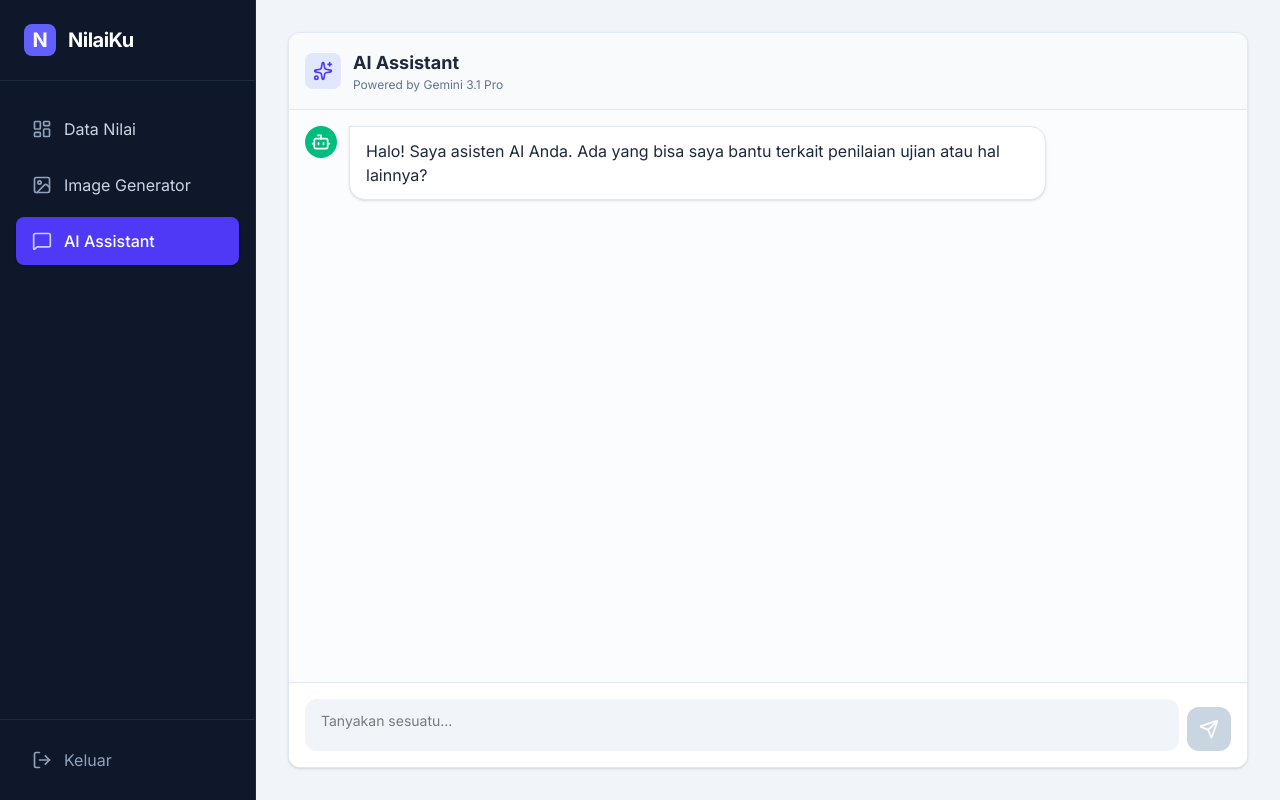
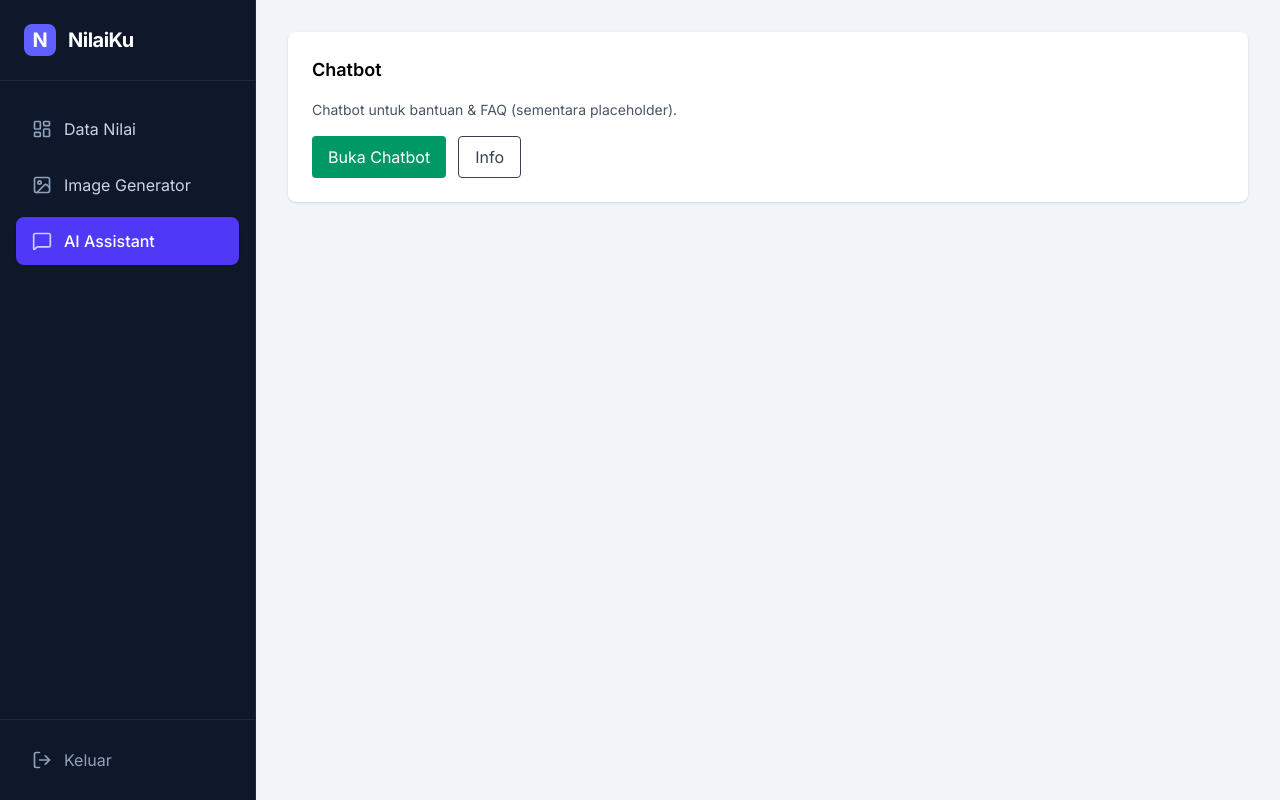
Before and after one commit to farisinshiran/Tasmi-Al-Qur-an-App, a Next.js app: page / in a window 1280 px wide. Both pictures are taken after a click on the button "AI Assistant". Built offline with nearby package versions, Linux system fonts and the light colour scheme.

Commit message:
Refactor Chatbot component structure and UI

```diff
--- a/components/Chatbot.tsx
+++ b/components/Chatbot.tsx
@@ -1,189 +1,272 @@
+// 'use client';
+
+// import React, { useState, useRef, useEffect } from 'react';
+// import { GoogleGenAI } from '@google/genai';
+// import { Send, Bot, User, Loader2, Sparkles } from 'lucide-react';
+// import ReactMarkdown from 'react-markdown';
+
+// interface Message {
+//   id: string;
+//   role: 'user' | 'model';
+//   text: string;
+// }
+
+// export default function Chatbot() {
+//   const [messages, setMessages] = useState<Message[]>([
+//     {
+//       id: '1',
+//       role: 'model',
+//       text: 'Halo! Saya asisten AI Anda. Ada yang bisa saya bantu terkait penilaian ujian atau hal lainnya?',
+//     },
+//   ]);
+//   const [input, setInput] = useState('');
+//   const [isLoading, setIsLoading] = useState(false);
+//   const messagesEndRef = useRef<HTMLDivElement>(null);
+
+//   const scrollToBottom = () => {
+//     messagesEndRef.current?.scrollIntoView({ behavior: 'smooth' });
+//   };
+
+//   useEffect(() => {
+//     scrollToBottom();
+//   }, [messages]);
+
+//   const handleSend = async () => {
+//     if (!input.trim()) return;
+
+//     const userMessage: Message = {
+//       id: Date.now().toString(),
+//       role: 'user',
+//       text: input,
+//     };
+
+//     setMessages((prev) => [...prev, userMessage]);
+//     setInput('');
+//     setIsLoading(true);
+
+//     try {
+//       const ai = new GoogleGenAI({ apiKey: process.env.NEXT_PUBLIC_GEMINI_API_KEY || '' });
+//       const chat = ai.chats.create({
+//         model: 'gemini-3.1-pro-preview',
+//         config: {
+//           systemInstruction: 'Anda adalah asisten cerdas untuk aplikasi penilaian ujian sekolah. Berikan jawaban yang ringkas, profesional, dan membantu.',
+//         },
+//       });
+
+//       // We need to send previous history if we want a real chat, but for simplicity we can just send the current message.
+//       // To make it a real chat, we should ideally use the chat object and keep it in state, or reconstruct history.
+//       // Let's just use generateContent with history for simplicity if we don't keep the chat object.
+//       // Actually, the SDK supports `chat.sendMessageStream`. Let's use `generateContent` with history for statelessness, or just `sendMessage` on a new chat instance with history.
+
+//       // Reconstructing history for generateContent:
+//       const history = messages.map(m => ({
+//         role: m.role,
+//         parts: [{ text: m.text }]
+//       }));
+
+//       // Add current user message
+//       history.push({
+//         role: 'user',
+//         parts: [{ text: userMessage.text }]
+//       });
+
+//       const response = await ai.models.generateContent({
+//         model: 'gemini-3.1-pro-preview',
+//         contents: history,
+//         config: {
+//           systemInstruction: 'Anda adalah asisten cerdas untuk aplikasi penilaian ujian sekolah. Berikan jawaban yang ringkas, profesional, dan membantu.',
+//         }
+//       });
+
+//       const modelMessage: Message = {
+//         id: (Date.now() + 1).toString(),
+//         role: 'model',
+//         text: response.text || 'Maaf, saya tidak dapat memproses permintaan Anda.',
+//       };
+
+//       setMessages((prev) => [...prev, modelMessage]);
+//     } catch (error) {
+//       console.error('Chat error:', error);
+//       const errorMessage: Message = {
+//         id: (Date.now() + 1).toString(),
+//         role: 'model',
+//         text: 'Terjadi kesalahan saat menghubungi AI. Pastikan API key Anda valid.',
+//       };
+//       setMessages((prev) => [...prev, errorMessage]);
+//     } finally {
+//       setIsLoading(false);
+//     }
+//   };
+
+//   const handleKeyDown = (e: React.KeyboardEvent) => {
+//     if (e.key === 'Enter' && !e.shiftKey) {
+//       e.preventDefault();
+//       handleSend();
+//     }
+//   };
+
+//   return (
+//     <div className="flex flex-col h-full bg-white rounded-xl shadow-sm border border-slate-200 overflow-hidden">
+//       <div className="p-4 border-b border-slate-200 bg-slate-50 flex items-center space-x-3">
+//         <div className="bg-indigo-100 p-2 rounded-lg text-indigo-600">
+//           <Sparkles className="w-5 h-5" />
+//         </div>
+//         <div>
+//           <h2 className="text-lg font-bold text-slate-800">AI Assistant</h2>
+//           <p className="text-xs text-slate-500">Powered by Gemini 3.1 Pro</p>
+//         </div>
+//       </div>
+
+//       <div className="flex-1 overflow-y-auto p-4 space-y-6 bg-slate-50/50">
+//         {messages.map((msg) => (
+//           <div
+//             key={msg.id}
+//             className={`flex ${msg.role === 'user' ? 'justify-end' : 'justify-start'}`}
+//           >
+//             <div className={`flex max-w-[80%] ${msg.role === 'user' ? 'flex-row-reverse' : 'flex-row'}`}>
+//               <div
+//                 className={`flex-shrink-0 h-8 w-8 rounded-full flex items-center justify-center ${
+//                   msg.role === 'user' ? 'bg-indigo-600 text-white ml-3' : 'bg-emerald-500 text-white mr-3'
+//                 }`}
+//               >
+//                 {msg.role === 'user' ? <User className="w-5 h-5" /> : <Bot className="w-5 h-5" />}
+//               </div>
+//               <div
+//                 className={`px-4 py-3 rounded-2xl ${
+//                   msg.role === 'user'
+//                     ? 'bg-indigo-600 text-white rounded-tr-none'
+//                     : 'bg-white text-slate-800 border border-slate-200 rounded-tl-none shadow-sm'
+//                 }`}
+//               >
+//                 {msg.role === 'user' ? (
+//                   <p className="whitespace-pre-wrap text-sm">{msg.text}</p>
+//                 ) : (
+//                   <div className="prose prose-sm max-w-none prose-p:leading-relaxed prose-pre:bg-slate-800 prose-pre:text-slate-100">
+//                     <ReactMarkdown>{msg.text}</ReactMarkdown>
+//                   </div>
+//                 )}
+//               </div>
+//             </div>
+//           </div>
+//         ))}
+//         {isLoading && (
+//           <div className="flex justify-start">
+//             <div className="flex max-w-[80%] flex-row">
+//               <div className="flex-shrink-0 h-8 w-8 rounded-full bg-emerald-500 text-white mr-3 flex items-center justify-center">
+//                 <Bot className="w-5 h-5" />
+//               </div>
+//               <div className="px-4 py-3 rounded-2xl bg-white text-slate-800 border border-slate-200 rounded-tl-none shadow-sm flex items-center space-x-2">
+//                 <Loader2 className="w-4 h-4 animate-spin text-emerald-500" />
+//                 <span className="text-sm text-slate-500">AI sedang mengetik...</span>
+//               </div>
+//             </div>
+//           </div>
+//         )}
+//         <div ref={messagesEndRef} />
+//       </div>
+
+//       <div className="p-4 bg-white border-t border-slate-200">
+//         <div className="relative flex items-end space-x-2">
+//           <textarea
+//             className="w-full bg-slate-100 border-transparent focus:bg-white focus:border-indigo-500 focus:ring-2 focus:ring-indigo-200 rounded-xl px-4 py-3 text-sm resize-none max-h-32 min-h-[52px]"
+//             placeholder="Tanyakan sesuatu..."
+//             rows={1}
+//             value={input}
+//             onChange={(e) => setInput(e.target.value)}
+//             onKeyDown={handleKeyDown}
+//           />
+//           <button
+//             onClick={handleSend}
+//             disabled={!input.trim() || isLoading}
+//             className="flex-shrink-0 bg-indigo-600 text-white p-3 rounded-xl hover:bg-indigo-700 disabled:bg-slate-300 disabled:cursor-not-allowed transition-colors"
+//           >
+//             <Send className="w-5 h-5" />
+//           </button>
+//         </div>
+//       </div>
+//     </div>
+//   );
+// }
+
+
 'use client';
 
-import React, { useState, useRef, useEffect } from 'react';
-import { GoogleGenAI } from '@google/genai';
-import { Send, Bot, User, Loader2, Sparkles } from 'lucide-react';
-import ReactMarkdown from 'react-markdown';
-
-interface Message {
-  id: string;
-  role: 'user' | 'model';
-  text: string;
-}
+import React, { useEffect, useState } from 'react';
 
 export default function Chatbot() {
-  const [messages, setMessages] = useState<Message[]>([
-    {
-      id: '1',
-      role: 'model',
-      text: 'Halo! Saya asisten AI Anda. Ada yang bisa saya bantu terkait penilaian ujian atau hal lainnya?',
-    },
-  ]);
-  const [input, setInput] = useState('');
-  const [isLoading, setIsLoading] = useState(false);
-  const messagesEndRef = useRef<HTMLDivElement>(null);
+  const [open, setOpen] = useState(false);
+  const [showToast, setShowToast] = useState(false);
 
-  const scrollToBottom = () => {
-    messagesEndRef.current?.scrollIntoView({ behavior: 'smooth' });
-  };
+  function handleOpen() {
+    setOpen(true);
+    setShowToast(true);
+  }
 
   useEffect(() => {
-    scrollToBottom();
-  }, [messages]);
-
-  const handleSend = async () => {
-    if (!input.trim()) return;
-
-    const userMessage: Message = {
-      id: Date.now().toString(),
-      role: 'user',
-      text: input,
-    };
-
-    setMessages((prev) => [...prev, userMessage]);
-    setInput('');
-    setIsLoading(true);
-
-    try {
-      const ai = new GoogleGenAI({ apiKey: process.env.NEXT_PUBLIC_GEMINI_API_KEY || '' });
-      const chat = ai.chats.create({
-        model: 'gemini-3.1-pro-preview',
-        config: {
-          systemInstruction: 'Anda adalah asisten cerdas untuk aplikasi penilaian ujian sekolah. Berikan jawaban yang ringkas, profesional, dan membantu.',
-        },
-      });
-
-      // We need to send previous history if we want a real chat, but for simplicity we can just send the current message.
-      // To make it a real chat, we should ideally use the chat object and keep it in state, or reconstruct history.
-      // Let's just use generateContent with history for simplicity if we don't keep the chat object.
-      // Actually, the SDK supports `chat.sendMessageStream`. Let's use `generateContent` with history for statelessness, or just `sendMessage` on a new chat instance with history.
-
-      // Reconstructing history for generateContent:
-      const history = messages.map(m => ({
-        role: m.role,
-        parts: [{ text: m.text }]
-      }));
-
-      // Add current user message
-      history.push({
-        role: 'user',
-        parts: [{ text: userMessage.text }]
-      });
-
-      const response = await ai.models.generateContent({
-        model: 'gemini-3.1-pro-preview',
-        contents: history,
-        config: {
-          systemInstruction: 'Anda adalah asisten cerdas untuk aplikasi penilaian ujian sekolah. Berikan jawaban yang ringkas, profesional, dan membantu.',
-        }
-      });
-
-      const modelMessage: Message = {
-        id: (Date.now() + 1).toString(),
-        role: 'model',
-        text: response.text || 'Maaf, saya tidak dapat memproses permintaan Anda.',
-      };
-
-      setMessages((prev) => [...prev, modelMessage]);
-    } catch (error) {
-      console.error('Chat error:', error);
-      const errorMessage: Message = {
-        id: (Date.now() + 1).toString(),
-        role: 'model',
-        text: 'Terjadi kesalahan saat menghubungi AI. Pastikan API key Anda valid.',
-      };
-      setMessages((prev) => [...prev, errorMessage]);
-    } finally {
-      setIsLoading(false);
-    }
-  };
-
-  const handleKeyDown = (e: React.KeyboardEvent) => {
-    if (e.key === 'Enter' && !e.shiftKey) {
-      e.preventDefault();
-      handleSend();
-    }
-  };
+    if (!showToast) return;
+    const t = setTimeout(() => setShowToast(false), 2500);
+    return () => clearTimeout(t);
+  }, [showToast]);
 
   return (
-    <div className="flex flex-col h-full bg-white rounded-xl shadow-sm border border-slate-200 overflow-hidden">
-      <div className="p-4 border-b border-slate-200 bg-slate-50 flex items-center space-x-3">
-        <div className="bg-indigo-100 p-2 rounded-lg text-indigo-600">
-          <Sparkles className="w-5 h-5" />
-        </div>
-        <div>
-          <h2 className="text-lg font-bold text-slate-800">AI Assistant</h2>
-          <p className="text-xs text-slate-500">Powered by Gemini 3.1 Pro</p>
-        </div>
+    <div className="p-6 bg-white rounded-lg shadow-sm">
+      <h2 className="text-lg font-semibold mb-4">Chatbot</h2>
+      <p className="text-sm text-gray-600 mb-4">
+        Chatbot untuk bantuan & FAQ (sementara placeholder).
+      </p>
+
+      <div className="flex gap-3">
+        <button
+          onClick={handleOpen}
+          className="px-4 py-2 bg-emerald-600 text-white rounded hover:bg-emerald-700 transition"
+        >
+          Buka Chatbot
+        </button>
+
+        <button
+          onClick={() => setShowToast(true)}
+          className="px-4 py-2 border rounded text-gray-700 hover:bg-gray-50 transition"
+        >
+          Info
+        </button>
       </div>
 
-      <div className="flex-1 overflow-y-auto p-4 space-y-6 bg-slate-50/50">
-        {messages.map((msg) => (
+      {/* Modal */}
+      {open && (
+        <div
+          role="dialog"
+          aria-modal="true"
+          className="fixed inset-0 z-50 flex items-center justify-center p-4"
+        >
           <div
-            key={msg.id}
-            className={`flex ${msg.role === 'user' ? 'justify-end' : 'justify-start'}`}
-          >
-            <div className={`flex max-w-[80%] ${msg.role === 'user' ? 'flex-row-reverse' : 'flex-row'}`}>
-              <div
-                className={`flex-shrink-0 h-8 w-8 rounded-full flex items-center justify-center ${
-                  msg.role === 'user' ? 'bg-indigo-600 text-white ml-3' : 'bg-emerald-500 text-white mr-3'
-                }`}
+            className="absolute inset-0 bg-black/40"
+            onClick={() => setOpen(false)}
+          />
+          <div className="relative w-full max-w-md bg-white rounded-lg p-6 shadow-lg z-10">
+            <h3 className="text-xl font-semibold mb-2">Fitur Belum Tersedia</h3>
+            <p className="text-gray-600 mb-4">
+              Fitur Chatbot belum aktif. Nantikan update selanjutnya.
+            </p>
+            <div className="flex justify-end gap-2">
+              <button
+                onClick={() => setOpen(false)}
+                className="px-4 py-2 bg-gray-200 rounded hover:bg-gray-300"
               >
-                {msg.role === 'user' ? <User className="w-5 h-5" /> : <Bot className="w-5 h-5" />}
-              </div>
-              <div
-                className={`px-4 py-3 rounded-2xl ${
-                  msg.role === 'user'
-                    ? 'bg-indigo-600 text-white rounded-tr-none'
-                    : 'bg-white text-slate-800 border border-slate-200 rounded-tl-none shadow-sm'
-                }`}
-              >
-                {msg.role === 'user' ? (
-                  <p className="whitespace-pre-wrap text-sm">{msg.text}</p>
-                ) : (
-                  <div className="prose prose-sm max-w-none prose-p:leading-relaxed prose-pre:bg-slate-800 prose-pre:text-slate-100">
-                    <ReactMarkdown>{msg.text}</ReactMarkdown>
-                  </div>
-                )}
-              </div>
+                Tutup
+              </button>
             </div>
           </div>
-        ))}
-        {isLoading && (
-          <div className="flex justify-start">
-            <div className="flex max-w-[80%] flex-row">
-              <div className="flex-shrink-0 h-8 w-8 rounded-full bg-emerald-500 text-white mr-3 flex items-center justify-center">
-                <Bot className="w-5 h-5" />
-              </div>
-              <div className="px-4 py-3 rounded-2xl bg-white text-slate-800 border border-slate-200 rounded-tl-none shadow-sm flex items-center space-x-2">
-                <Loader2 className="w-4 h-4 animate-spin text-emerald-500" />
-                <span className="text-sm text-slate-500">AI sedang mengetik...</span>
-              </div>
-            </div>
+        </div>
+      )}
+
+      {/* Toast */}
+      {showToast && (
+        <div className="fixed right-4 bottom-4 z-50">
+          <div className="bg-black/90 text-white px-4 py-2 rounded shadow">
+            Fitur ini belum tersedia
           </div>
-        )}
-        <div ref={messagesEndRef} />
-      </div>
-
-      <div className="p-4 bg-white border-t border-slate-200">
-        <div className="relative flex items-end space-x-2">
-          <textarea
-            className="w-full bg-slate-100 border-transparent focus:bg-white focus:border-indigo-500 focus:ring-2 focus:ring-indigo-200 rounded-xl px-4 py-3 text-sm resize-none max-h-32 min-h-[52px]"
-            placeholder="Tanyakan sesuatu..."
-            rows={1}
-            value={input}
-            onChange={(e) => setInput(e.target.value)}
-            onKeyDown={handleKeyDown}
-          />
-          <button
-            onClick={handleSend}
-            disabled={!input.trim() || isLoading}
-            className="flex-shrink-0 bg-indigo-600 text-white p-3 rounded-xl hover:bg-indigo-700 disabled:bg-slate-300 disabled:cursor-not-allowed transition-colors"
-          >
-            <Send className="w-5 h-5" />
-          </button>
         </div>
-      </div>
+      )}
     </div>
   );
 }
```
